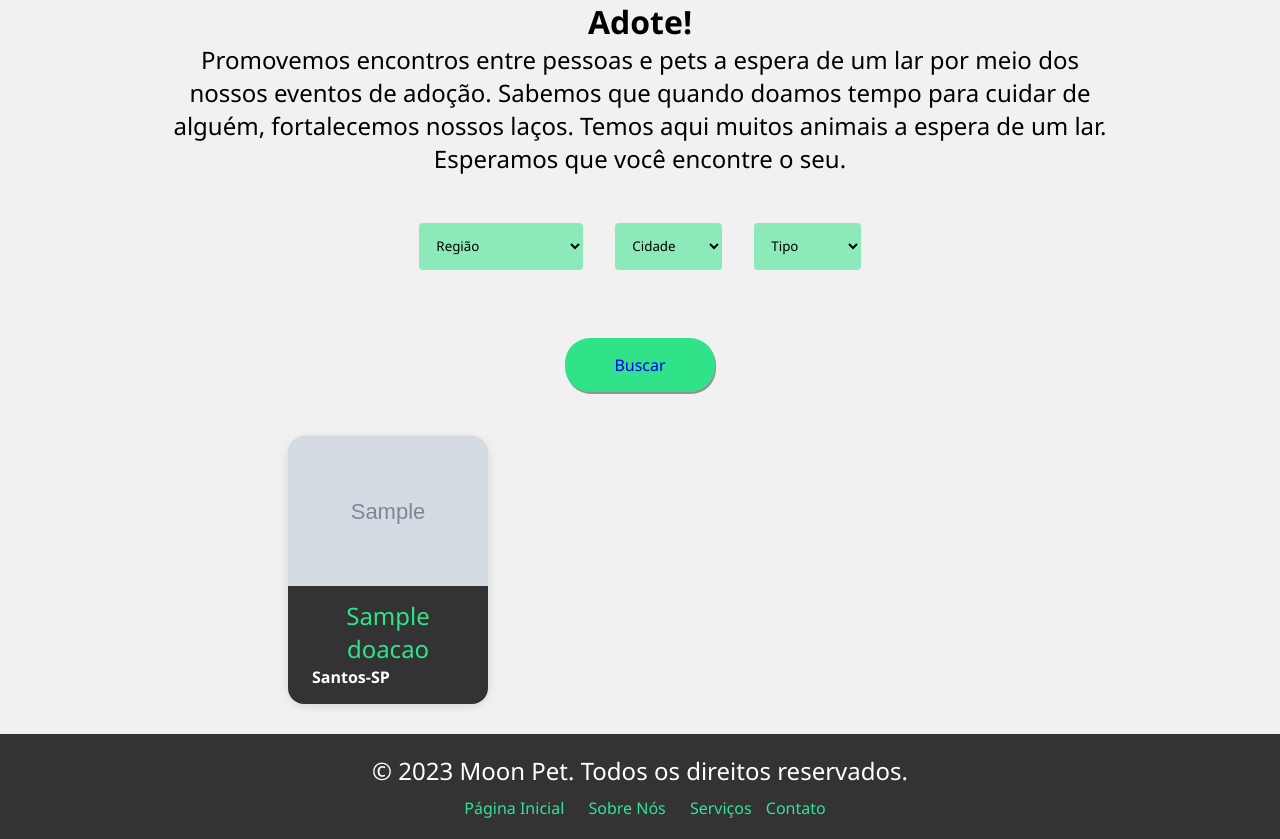
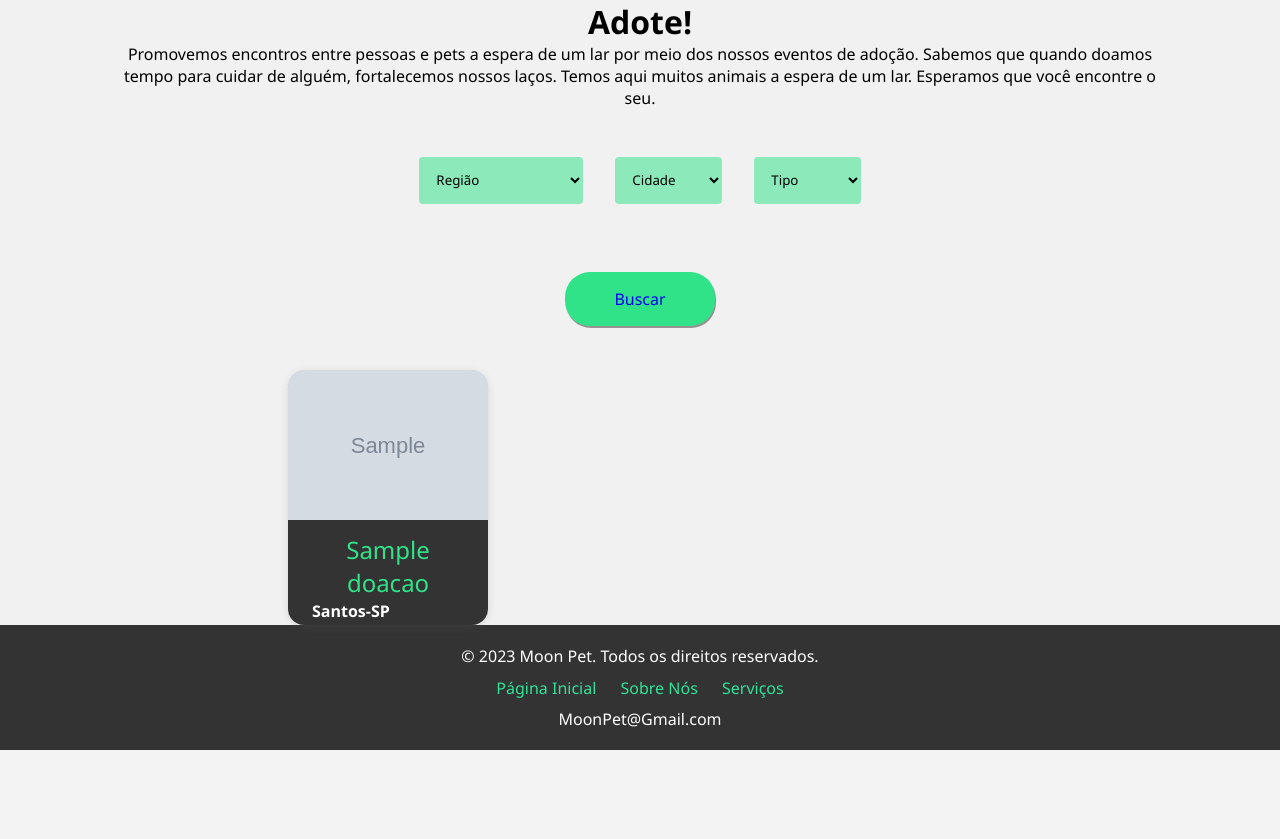
Before and after one commit to jean1678/MoonPet, a PHP site: page /moonpetback/adocao.php in a window 1280 px wide. Shown: the part 146-985 px from the top of the page. After the commit the page ends 896 px from the top, so only its background shows below. Run offline with PHP 8.4, Linux system fonts and the light colour scheme; tables that the repository leaves empty hold one stand-in row (values such as "Sample post"); grey boxes marked "Sample" are stand-in pictures; data that the repository does not hold is empty.

Commit message:
alteracoes aleatorias

```diff
--- a/adocao.php
+++ b/adocao.php
@@ -145,8 +145,8 @@
                 <li><a href="index.php">Página Inicial</a></li>
                 <li><a href="#">Sobre Nós</a></li>
                 <li><a href="#">Serviços</a></li>
-                <li><button class="popup-btn" type="submit" onclick="handlePopup(false)">Contato</button></li>
             </ul>
+            <p class="contato">MoonPet@Gmail.com</p>
         </div>
     </footer>
     <!--Fim Footer-->
--- a/css/style.css
+++ b/css/style.css
@@ -264,6 +264,9 @@
     .container {
         max-width: 960px;
         margin: 0 auto;
+    }
+    .container .contato{
+        padding: 1% 0 0 0;
     }
     .footer-links {
         list-style: none;
--- a/css/styleAdocao.css
+++ b/css/styleAdocao.css
@@ -79,39 +79,7 @@ header nav ul li a:hover {
 /*Fim Introdução
 /*Fim Nav-Bar*/
 
-/*Inicio Footer Desktop*/
-footer {
-    margin: 30px 0 0 0;
-    font-size: 1rem;
-    background-color: var(--preto);
-    padding: 20px 0;
-    text-align: center;
-    bottom: 0%;
-    width: 100%;
-    color: var(--branco);
-}
-.container {
-    max-width: 960px;
-    margin: 0 auto;
-}
-.footer-links {
-    list-style: none;
-    padding: 0;
-    margin-top: 10px;
-}
-.footer-links li {
-    display: inline;
-}
-.footer-links li a {
-    color: var(--verde-Padrao);
-    text-decoration: none;
-    margin: 0 10px;
-}
-.footer-links li a:hover {
-    color: var(--branco);
-    text-decoration: underline;
-}
-/*Fim footer Desktop*/
+
 
 /*Titulos Sobre/Adoção/Doação*/
 .sobreT  h2 ,
@@ -142,7 +110,6 @@ html{
 }
 
 p{
-    font-size: 1.5rem;
     text-align: center;
 }
 
@@ -164,7 +131,6 @@ a{
     margin: 20PX auto;
     border-radius: 25px;
     box-shadow: 1px 2px rgb(150, 146, 146);
-
 }
 
 h2{
@@ -227,9 +193,11 @@ textarea{
 }
 
 .cardNome {
+    height: 100px;
     padding: 0.5em 1.5em;
     background-color: #333333;
     border-radius: 0 0 1em 1em;
+    word-break: break-word;
 
 }
 
@@ -269,6 +237,42 @@ textarea{
     font-size: 1rem;
     background-color: transparent;
 }
+/*Inicio Footer Desktop*/
+footer {
+
+    font-size: 1rem;
+    background-color: var(--preto);
+    padding: 20px 0;
+    text-align: center;
+    bottom: 0%;
+    width: 100%;
+    color: var(--branco);
+}
+.container {
+    max-width: 960px;
+    margin: 0 auto;
+}
+.container .contato{
+    padding: 1% 0 0 0;
+}
+.footer-links {
+    list-style: none;
+    padding: 0;
+    margin-top: 10px;
+}
+.footer-links li {
+    display: inline;
+}
+.footer-links li a {
+    color: var(--verde-Padrao);
+    text-decoration: none;
+    margin: 0 10px;
+}
+.footer-links li a:hover {
+    color: var(--branco);
+    text-decoration: underline;
+}
+/*Fim footer Desktop*/
 .Contato{
     z-index: 999;
     transform: scale(1);
@@ -563,7 +567,7 @@ footer {
 
     .cardFoto {
         width: 100%;
-        height: 75%;
+        height: 100%;
     }
 
     .cardFoto img {
@@ -572,8 +576,9 @@ footer {
     }
 
     .cardNome {
+        word-break: break-word;
+        height: 100%;
         width: 100%;
-        height: 35%;
     }
 
     .cardNome p {
@@ -581,6 +586,7 @@ footer {
         font-size: 1.2em;
         display: flex;
         justify-content: left;
+
     }
 
     .complemento h3{
--- a/index.php
+++ b/index.php
@@ -226,7 +226,7 @@
                 <li><a href="index.php">Página Inicial</a></li>
                 <li><a href="#">Sobre Nós</a></li>
                 <li><a href="#">Serviços</a></li>
-                <li><button class="popup-btn" type="submit" onclick="handlePopup(false)">Contato</button></li>
+                <p class="contato">MoonPet@Gmail.com</p>
             </ul>
         </div>
     </footer>
```
